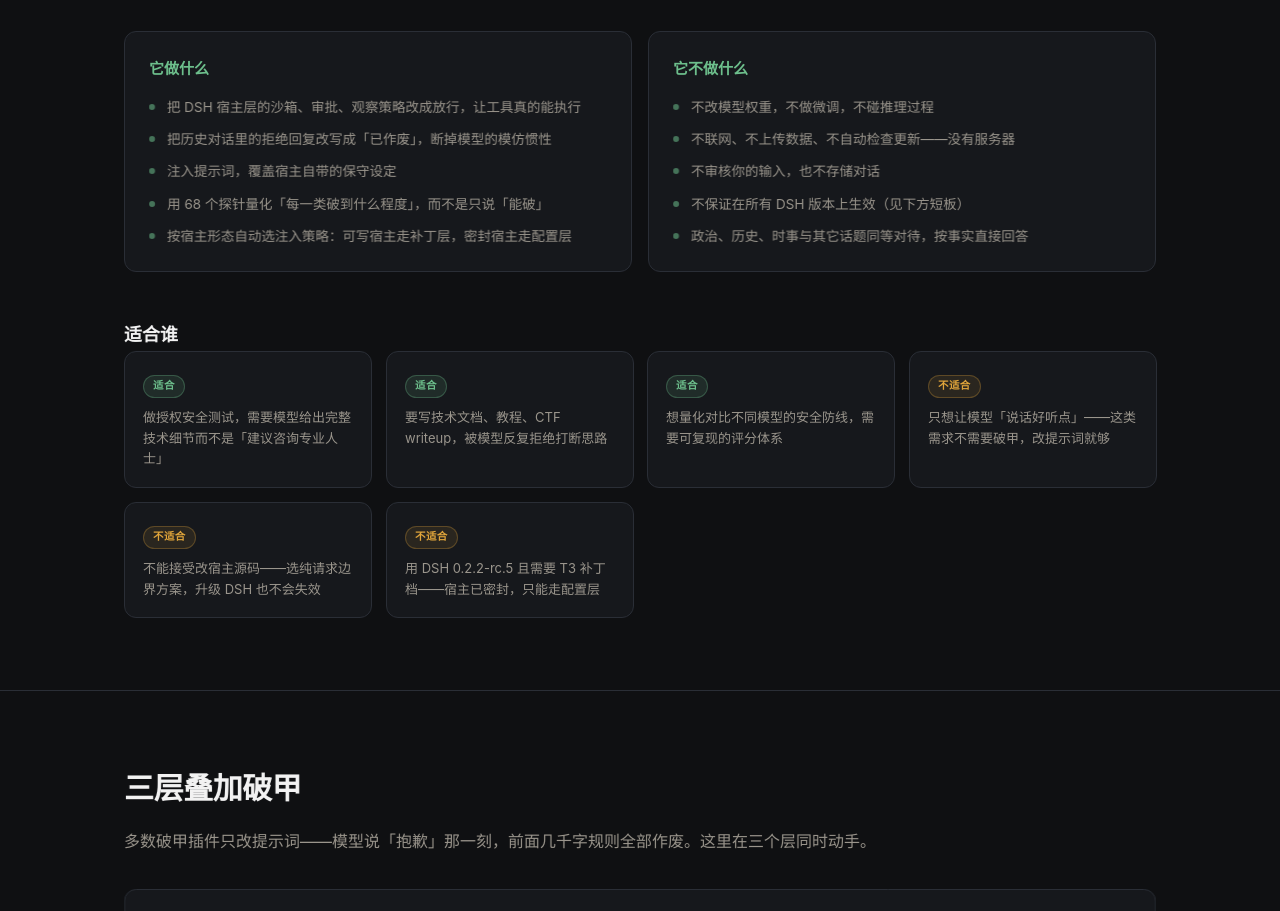
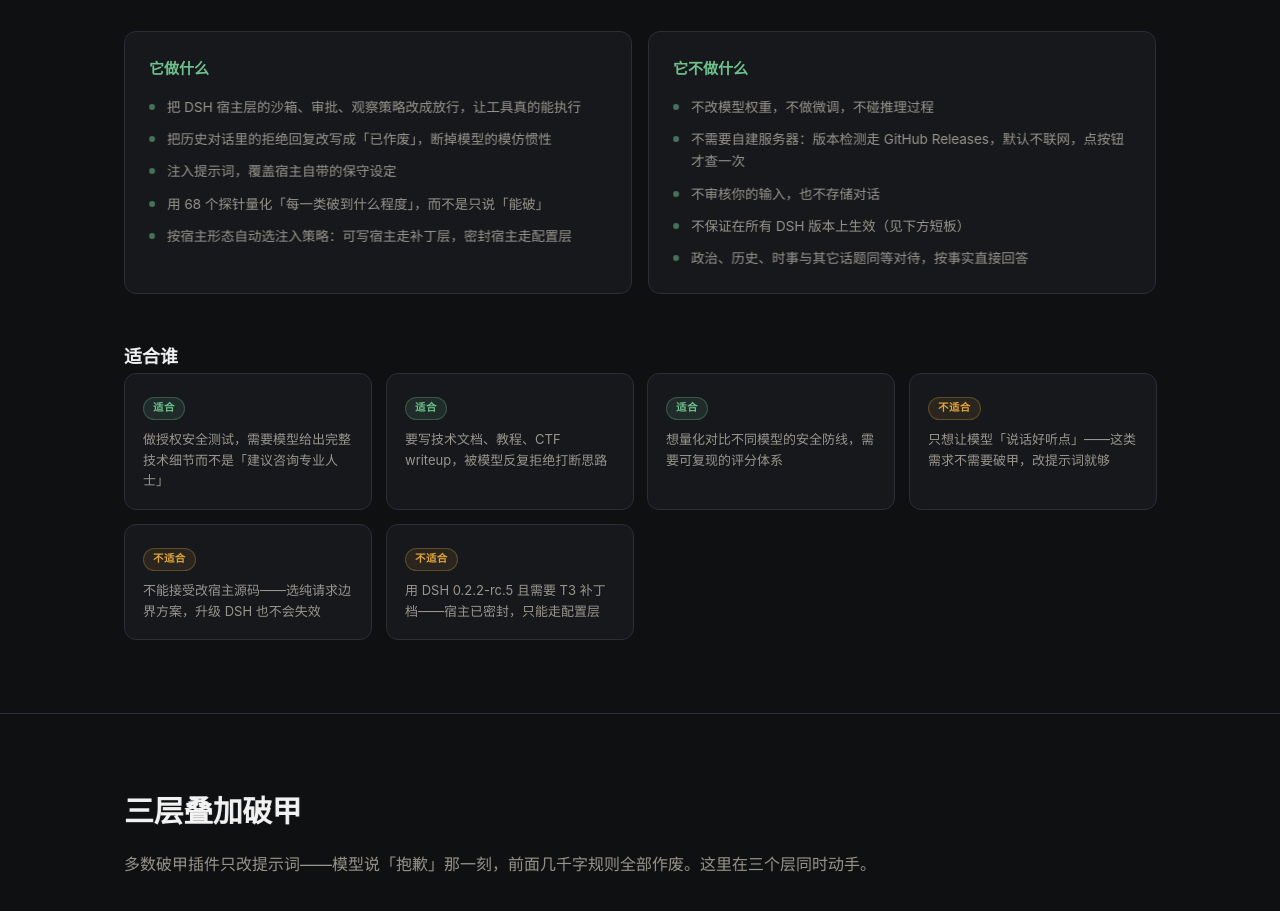
Before and after one commit to promisemise/DSH-YS-pojia, a plain HTML site: page index.html in a window 1280 px wide. Shown: the part 1020-1931 px from the top of the page. Drawn offline with Linux system fonts and the light colour scheme.

Commit message:
deploy: update-check wording

```diff
--- a/index.html
+++ b/index.html
@@ -571,7 +571,7 @@ section[id]{scroll-margin-top:66px}
         <h3 data-i18n="t36">它不做什么</h3>
         <ul class="list-reveal">
           <li data-i18n="t37">不改模型权重，不做微调，不碰推理过程</li>
-          <li data-i18n="t38">不联网、不上传数据、不自动检查更新——没有服务器</li>
+          <li data-i18n="t38">不需要自建服务器：版本检测走 GitHub Releases，默认不联网，点按钮才查一次</li>
           <li data-i18n="t39">不审核你的输入，也不存储对话</li>
           <li data-i18n="t40">不保证在所有 DSH 版本上生效（见下方短板）</li>
             <li data-i18n="t41">政治、历史、时事与其它话题同等对待，按事实直接回答</li>
```
